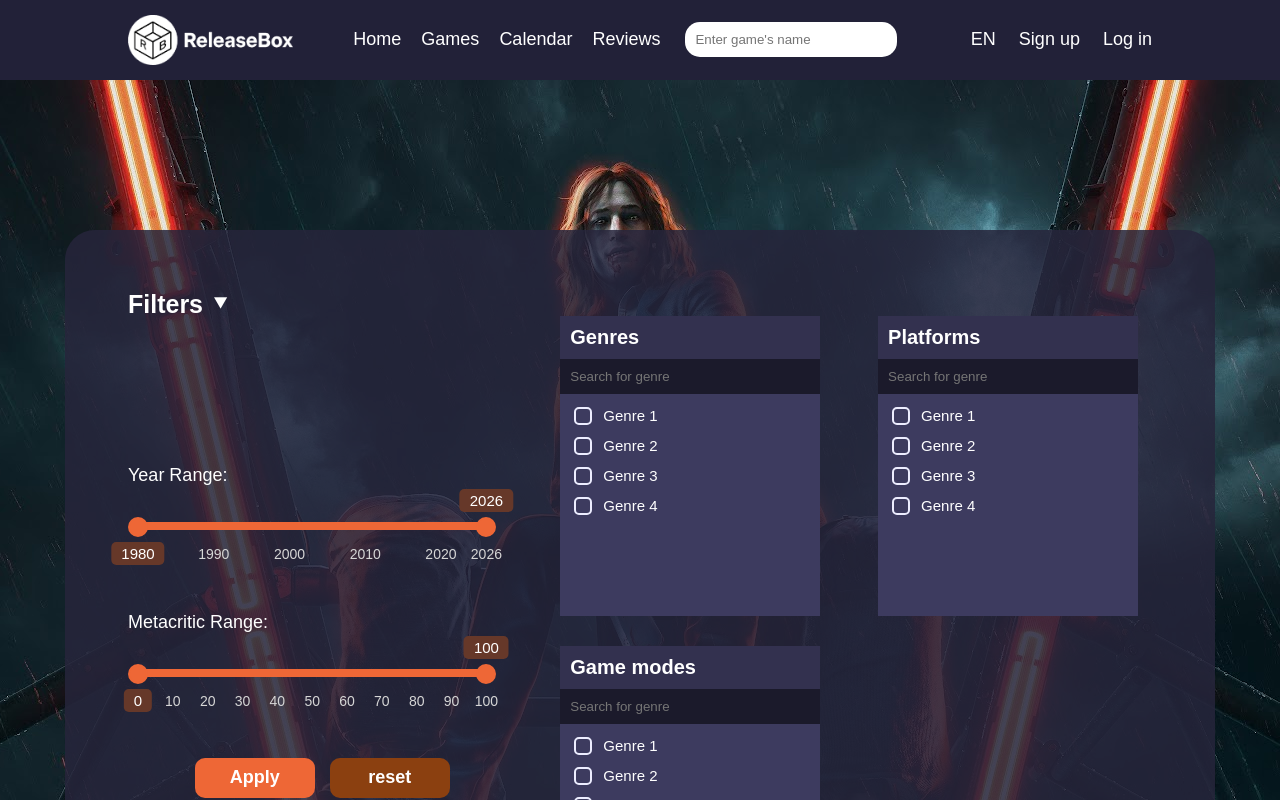
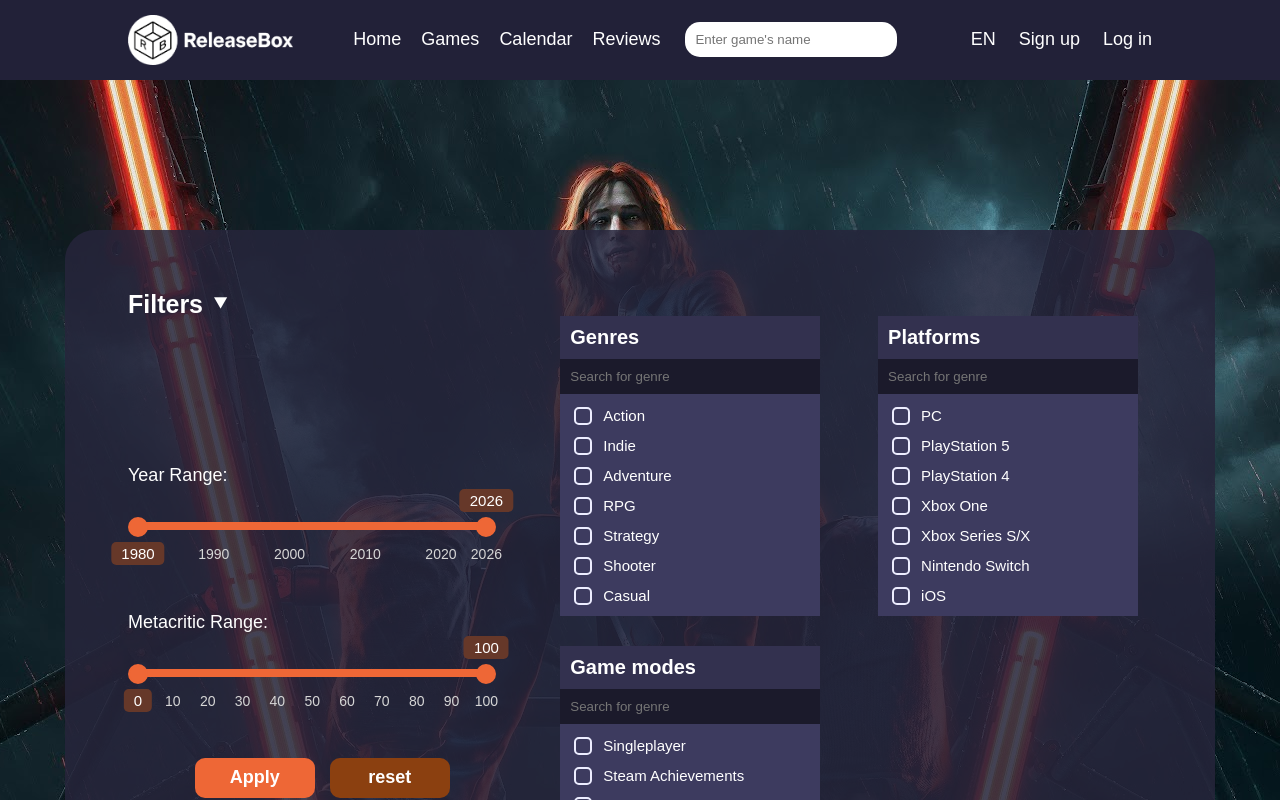
Before and after one commit to Stealr/ReleaseBox, a React (Vite) app in the folder frontend/rb-project/: page /Games in a window 1280 px wide. Shown: the top 800 px of the page. Built offline with nearby package versions, Linux system fonts and the light colour scheme; no server answers.

Commit message:
Вывел список genres platforms "game modes" в checkboxex

```diff
--- a/frontend/rb-project/src/Components/Filters/filters.jsx
+++ b/frontend/rb-project/src/Components/Filters/filters.jsx
@@ -15,6 +15,10 @@ function Filters() {
     const [selectedModes, setSelectedModes] = useState([]);
 
     const [filterActive, setfilterActive] = useState(true);
+
+    const [genres, setGenres] = useState(['Action', 'Indie', 'Adventure', 'RPG', 'Strategy', 'Shooter', 'Casual', 'Simulation', 'Puzzle', 'Arcade', 'Platformer', 'Racing', 'Massively Multiplayer', 'Sports', 'Fighting', 'Family', 'Board Games', 'Educational', 'Card']);
+    const [platforms, setPlatforms] = useState(['PC', 'PlayStation 5', 'PlayStation 4', 'Xbox One', 'Xbox Series S/X', 'Nintendo Switch', 'iOS', 'Android', 'Nintendo 3DS', 'Nintendo DS', 'Nintendo DSi', 'macOS', 'Linux', 'Xbox 360', 'Xbox', 'PlayStation 3', 'PlayStation 2', 'PlayStation', 'PS Vita', 'PSP', 'Wii U', 'Wii', 'GameCube', 'Nintendo 64', 'Game Boy Advance', 'Game Boy Color', 'Game Boy', 'SNES', 'NES', 'Classic Macintosh', 'Apple II', 'Commodore / Amiga', 'Atari 7800', 'Atari 5200', 'Atari 2600', 'Atari Flashback', 'Atari 8-bit', 'Atari ST', 'Atari Lynx', 'Atari XEGS', 'Genesis', 'SEGA Saturn', 'SEGA CD', 'SEGA 32X', 'SEGA Master System', 'Dreamcast', '3DO', 'Jaguar', 'Game Gear', 'Neo Geo']);
+    const [tags, setTags] = useState(['Singleplayer', 'Steam Achievements', 'Multiplayer', 'Full controller support', 'Steam Cloud', 'Atmospheric', 'steam-trading-cards', 'Great Soundtrack', 'RPG', 'Co-op', 'Story Rich', 'Open World', 'cooperative', 'First-Person', '2D', 'Third Person', 'Sci-fi', 'Partial Controller Support', 'Horror', 'FPS', 'Online Co-Op', 'Fantasy', 'Funny', 'Gore', 'Difficult', 'Steam Leaderboards', 'Exploration', 'Classic', 'Sandbox', 'Female Protagonist', 'Survival', 'Comedy', 'Violent', 'Free to Play', 'Online multiplayer', 'Stealth', 'Split Screen', 'Local Co-Op', 'Action-Adventure', 'Action RPG']);
 
     const generateYearMarks = () => {
         const marks = {};
@@ -59,13 +63,13 @@ function Filters() {
 
                 <div className="checkbox-blocks">
                     <div className="checkbox-genres">
-                        <CheckboxGroup name={"Genres"} />
+                        <CheckboxGroup name={"Genres"} listCheckBoxes={genres}/>
                     </div>
                     <div className="checkbox-platforms">
-                        <CheckboxGroup name={"Platforms"} />
+                        <CheckboxGroup name={"Platforms"} listCheckBoxes={platforms}/>
                     </div>
                     <div className="checkbox-modes">
-                        <CheckboxGroup name={"Game modes"} />
+                        <CheckboxGroup name={"Game modes"} listCheckBoxes={tags}/>
                     </div>
                 </div>
             </div>
--- a/frontend/rb-project/src/Components/Filters/group/checkboxGroup.jsx
+++ b/frontend/rb-project/src/Components/Filters/group/checkboxGroup.jsx
@@ -1,7 +1,7 @@
 import React from 'react';
 import './checkboxGroup.css';
 
-const CheckboxGroup = ({ name }) => {
+const CheckboxGroup = ({ name, listCheckBoxes }) => {
     return (
         <div className="filter-group">
             <div className='block-header'>
@@ -9,10 +9,11 @@ const CheckboxGroup = ({ name }) => {
             </div>
             <input type="text" placeholder="Search for genre" className="filter-search" />
             <div className="filter-options">
-                <label><input type="checkbox" /> Genre 1</label>
-                <label><input type="checkbox" /> Genre 2</label>
-                <label><input type="checkbox" /> Genre 3</label>
-                <label><input type="checkbox" /> Genre 4</label>
+                {listCheckBoxes.map((item, index) => (
+                    <label key={index}>
+                        <input type="checkbox" /> {item}
+                    </label>
+                ))}
             </div>
         </div>
     );
--- /dev/null
+++ b/frontend/rb-project/src/pages/test.css
@@ -0,0 +1,5 @@
+.column-test {
+    display: flex;
+    flex-direction: row;
+    gap: 20px;
+}
--- a/frontend/rb-project/src/pages/test.jsx
+++ b/frontend/rb-project/src/pages/test.jsx
@@ -1,79 +1,71 @@
 import React from 'react';
 import { useEffect, useState } from 'react';
 import axios from "axios";
+import "./test.css";
+
+function Test() {
 
 
-function Test() {
-    // const [data, setData] = useState([{}]);
 
-    // useEffect(() => {
-    // axios.get('http://localhost:8000/games/')
-    // .then(response => {
-    //     setData(response.data);
-    // })
-    // .catch(error => {
-    //     console.error(error);
-    // });
-    // }, []);
+    const API_KEY = 'd6c9714af1784481affffd3493eff327'; // Замените на свой API-ключ
 
-    const sendData = async (data) => {
-        try {
-            console.log("after in")
-            const response = await axios.post('http://localhost:8000/games/addToCollection/', data, {
-                headers: {
-                    'Content-Type': 'application/json',
-                },
-            });
-            console.log("in func ")
-        }
-        catch (error) {
-            console.log('Error ', error.response)
-        }
+    // const fetchData = async () => {
+    //     try {
+    //         const [tagsResponse] = await Promise.all([
+    //             // axios.get(`https://api.rawg.io/api/genres?key=${API_KEY}`),
+    //             // axios.get(`https://api.rawg.io/api/platforms?key=${API_KEY}`),
+    //             axios.get(`https://api.rawg.io/api/tags?page=1&page_size=50&key=d6c9714af1784481affffd3493eff327`),
+    //         ]);
 
-    }
+    //         // const genresData = genresResponse.data.results || [];
+    //         // const platformsData = platformsResponse.data.results || [];
+    //         const tagsData = tagsResponse.data.results || [];
 
-    const sendData_reg = async (data) => {
-        try {
-            console.log("after in")
-            const response = await axios.post('http://localhost:8000/register/', data, {
-                headers: {
-                    'Content-Type': 'application/json',
-                },
-            });
-            console.log("in func ")
-        }
-        catch (error) {
-            console.log('Error ', error.response)
-        }
+    //         // setGenres(genresData.map((item) => item.name));
+    //         // setPlatforms(platformsData.map((item) => item.name));
+    //         setTags(tagsData.map((item) => item.name));
 
-    }
+    //     } catch (error) {
+    //         console.error('Ошибка при получении данных:', error);
+    //     }
+    // };
 
-    console.log("out func ")
-    const data = { 'username': 'newuser2', 'email': 'email@gmail.com', 'password': '5dads23', 'userCollections': {} }
-
-    // sendData({ 'user_id': 2, 'collection_name': 'Done', 'gameId': 523})
-    // sendData_reg({ 'username': 'newuser', 'email': 'email@gmail.com', 'password': '5dads23', 'userCollections': {}})
+    useEffect(() => {
+        fetchData();
+    }, []);
 
     return (
-        <div>
-            <h1>Data from Django</h1>
-            <button onClick={() => sendData_reg(data)} > test button</button>
-            {/* <ul>
-                {data.map(data => (
-                    <li key={data.id}>
-                        <h2>{data.name}</h2>
-                        <p><strong>Released:</strong> {data.released}</p>
-                        <p><strong>Platform:</strong> {data.platform}</p>
-                        <p><strong>Dev:</strong></p>
-                        <p><strong>Push:</strong></p>
-                        <p><strong>Genres:</strong> {data.genres}</p>
-                        <br/>
-                    </li>
-                ))}
-            </ul>
-            {console.log("test")} */}
+        <div className='column-test'>
+            <div>
+                <h1>Genres</h1>
+                {console.log(genres)}
+                {console.log(platforms)}
+                {console.log(tags)}
+                <ul>
+                    {genres.map((genre) => (
+                        <li key={genre}>{genre}</li>
+                    ))}
+                </ul>
+            </div>
+            <div>
+                <h1>Platforms</h1>
+                <ul>
+                    {platforms.map((platform) => (
+                        <li key={platform}>{platform}</li>
+                    ))}
+                </ul>
+            </div>
+            <div>
+                <h1>Tags</h1>
+                <ul>
+                    {tags.map((tag) => (
+                        <li key={tag}>{tag}</li>
+                    ))}
+                </ul>
+            </div>
+
         </div>
-    )
+    );
 }
 
 export default Test
```
